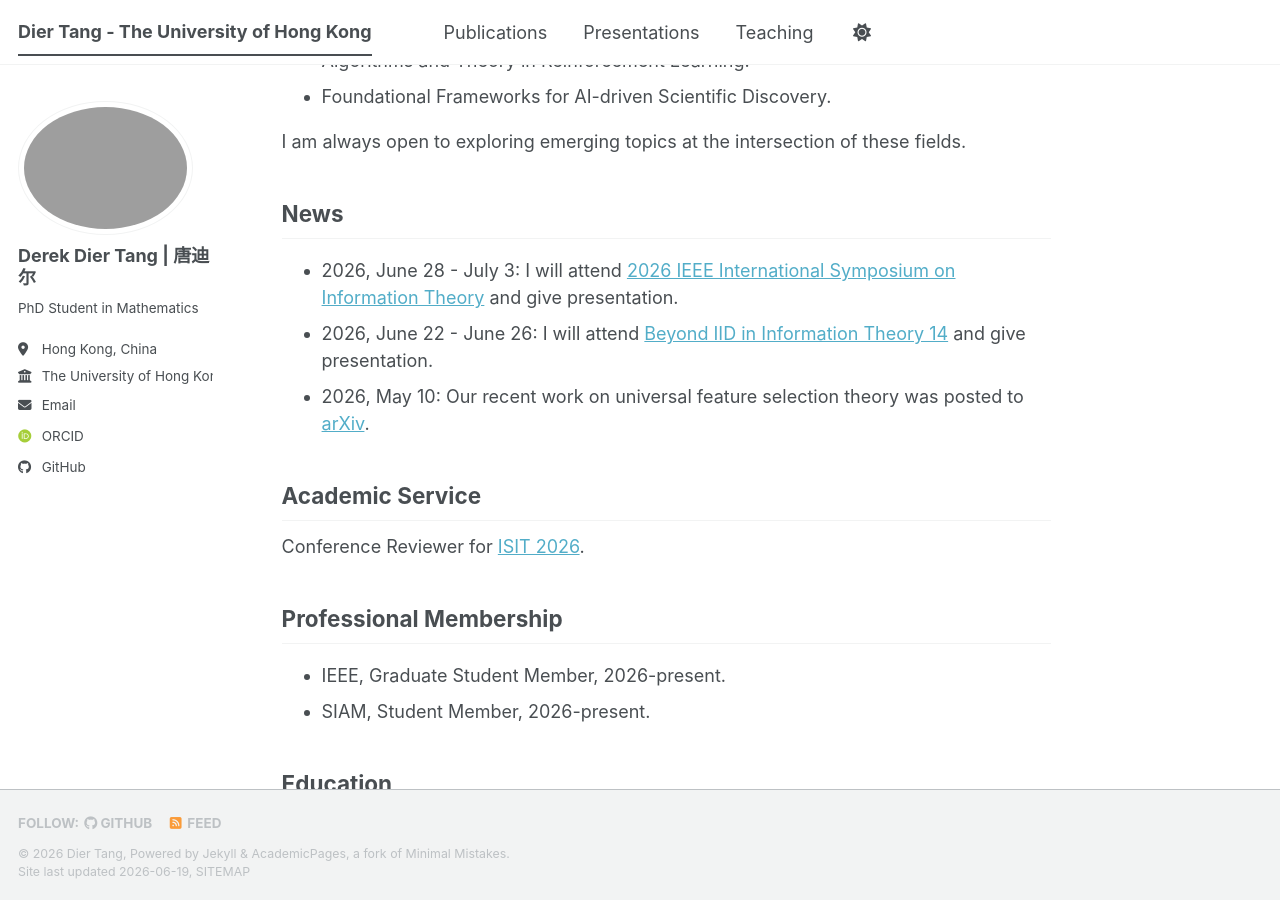
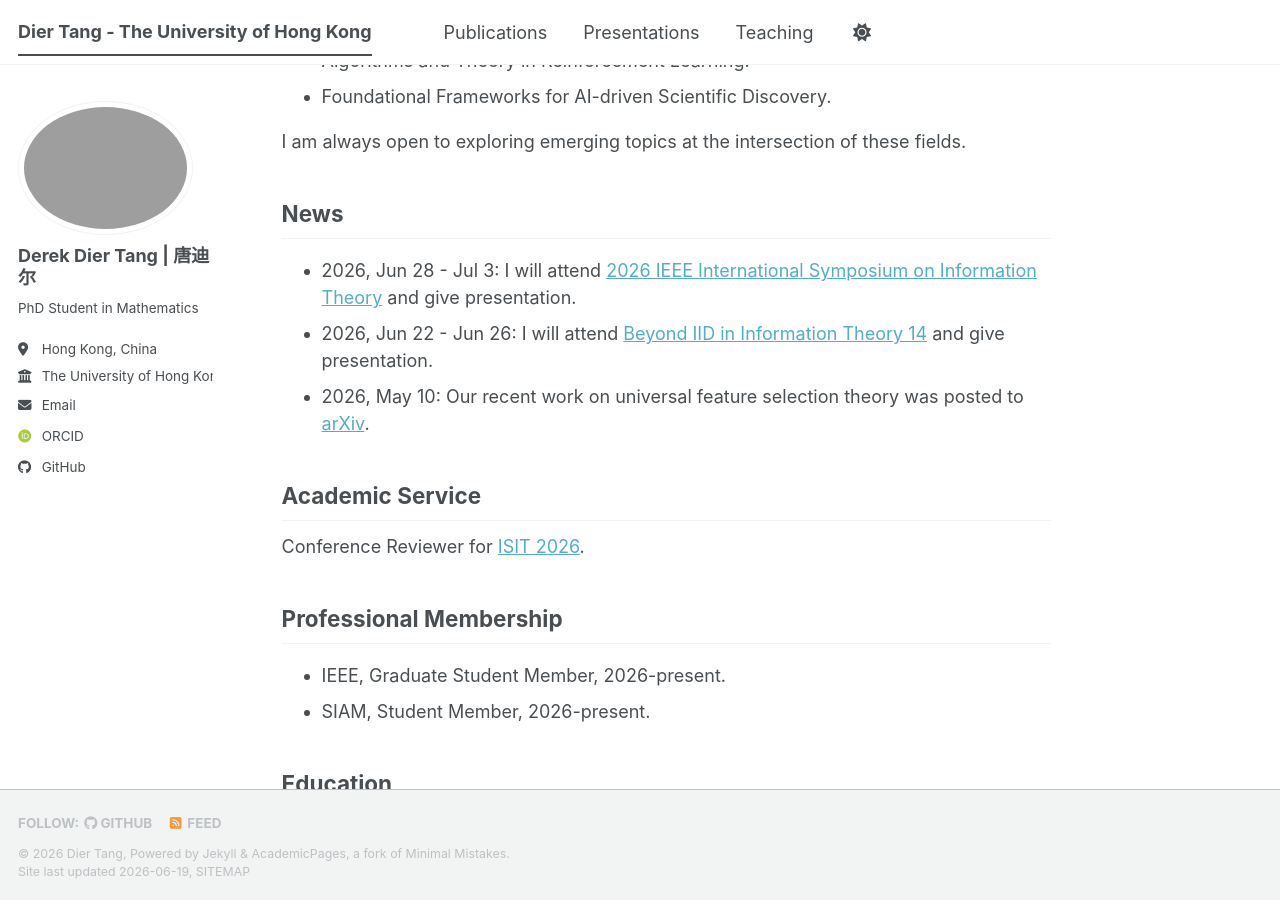
Before and after one commit to TangDier03/tangdier03.github.io, a Jekyll site: the page built from _pages/about.md, in a window 1280 px wide and 900 px high, scrolled down 377 px. Built offline with Jekyll 4.4.1, drawn with Linux system fonts in a browser that asks for light colours; some web fonts are replaced; a script bundle is joined from its source files by our own code; library files that are not in the unit come from our copies.

Commit message:
Update about.md

```diff
--- a/_pages/about.md
+++ b/_pages/about.md
@@ -22,8 +22,8 @@ I am always open to exploring emerging topics at the intersection of these field
 
 ## News
 
-- 2026, June 28 - July 3: I will attend [2026 IEEE International Symposium on Information Theory](https://2026.ieee-isit.org/) and give presentation.
-- 2026, June 22 - June 26: I will attend [Beyond IID in Information Theory 14](https://www.beyondiid2026.com/) and give presentation.
+- 2026, Jun 28 - Jul 3: I will attend [2026 IEEE International Symposium on Information Theory](https://2026.ieee-isit.org/) and give presentation.
+- 2026, Jun 22 - Jun 26: I will attend [Beyond IID in Information Theory 14](https://www.beyondiid2026.com/) and give presentation.
 - 2026, May 10: Our recent work on universal feature selection theory was posted to [arXiv](https://arxiv.org/abs/2605.09396).
 
 
```
